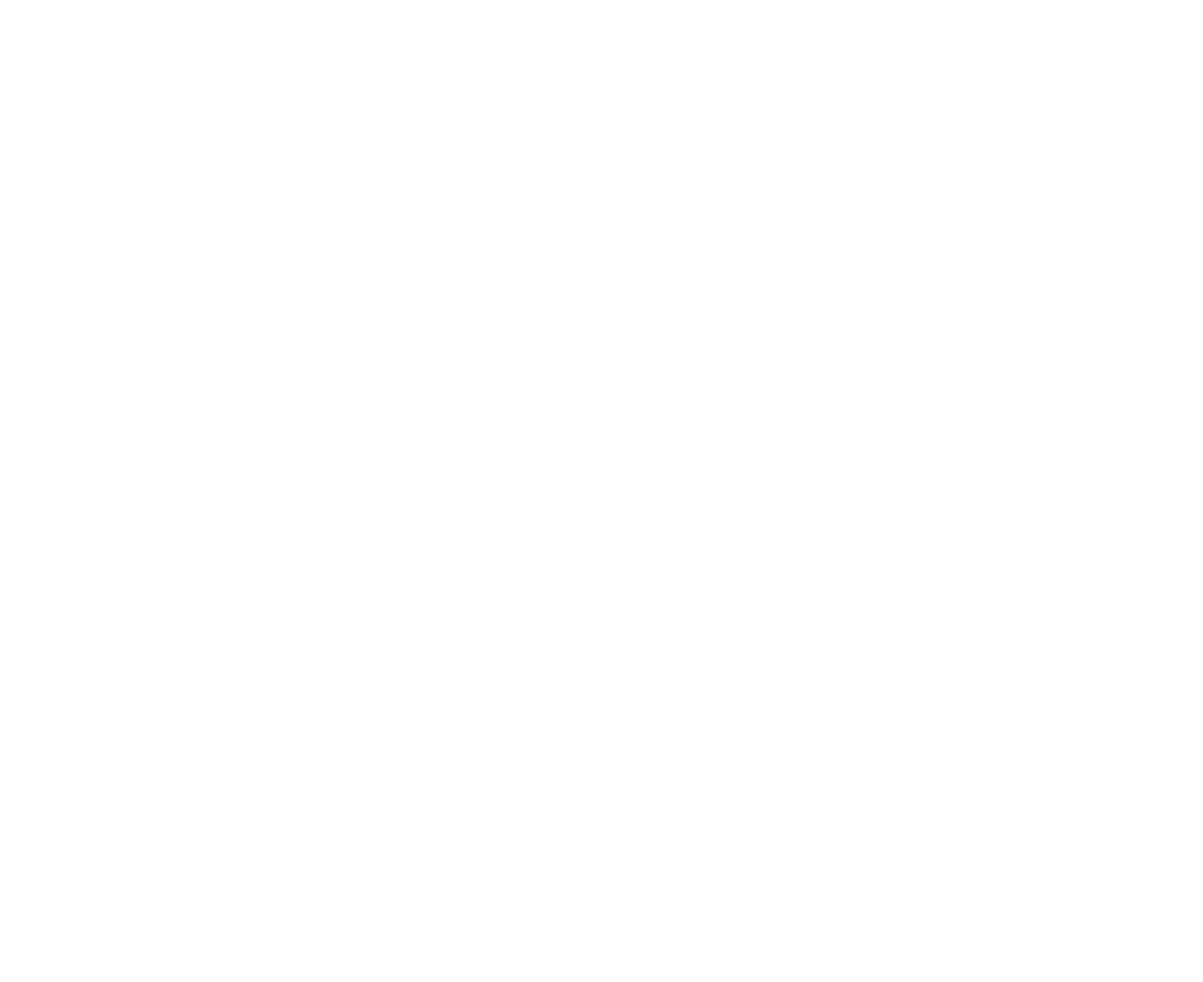
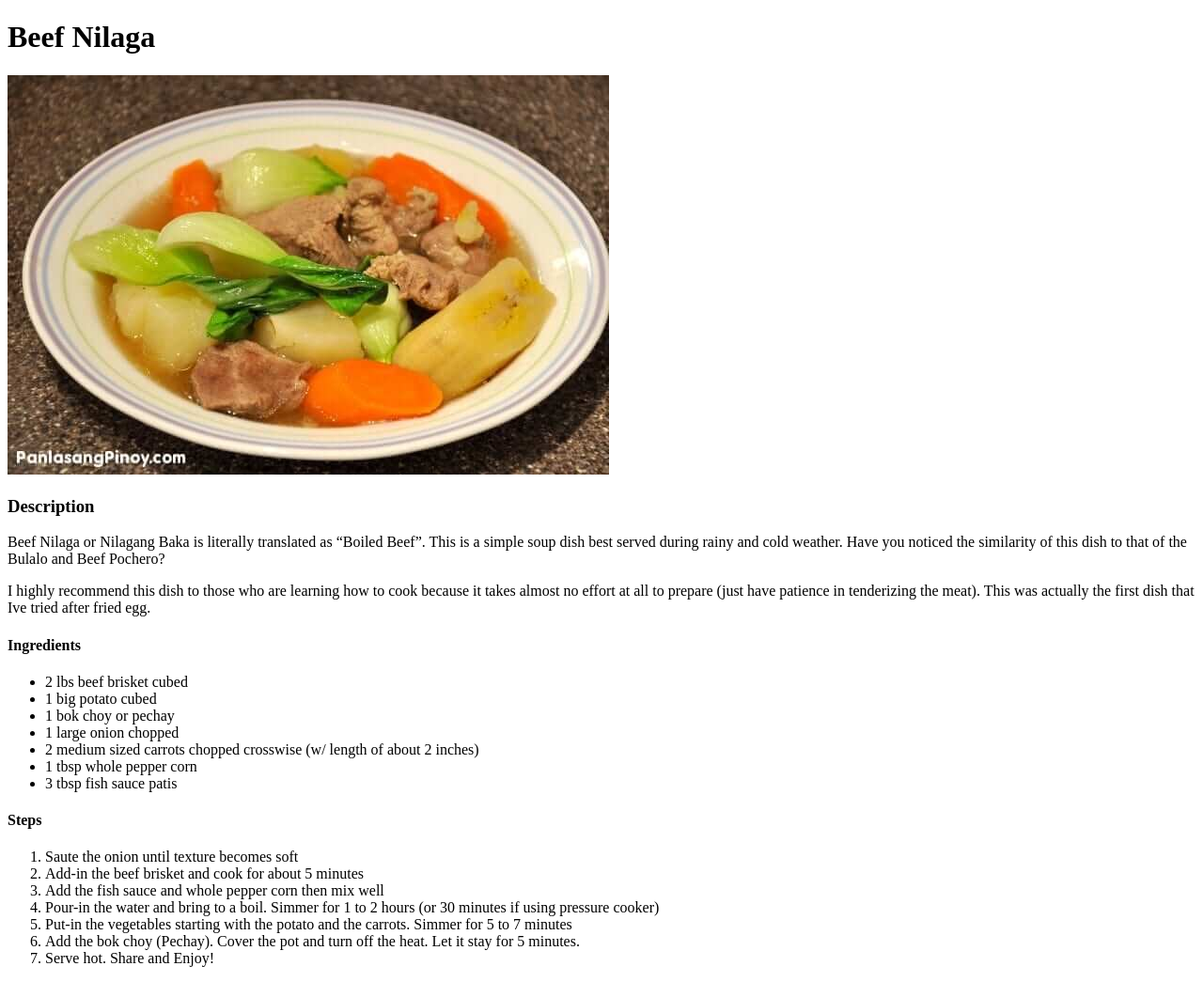
Before and after one commit to rjeffersonp/odin-recipes, a plain HTML site: page recipes/beef_nilaga.html in a window 1280 px wide. Shown: the whole page at 94% size. Before the commit the page ends 800 px from the top, so only its background shows below. Drawn offline with Linux system fonts and the light colour scheme.

Commit message:
Create Beef Nilaga recipe
Added new image the the dish. Added the link on the homepage. Add content on it's html file.

```diff
--- a/recipes/beef_nilaga.html
+++ b/recipes/beef_nilaga.html
@@ -0,0 +1,44 @@
+<!DOCTYPE html>
+<html lang="en">
+<head>
+    <meta charset="UTF-8">
+    <meta http-equiv="X-UA-Compatible" content="IE=edge">
+    <meta name="viewport" content="width=device-width, initial-scale=1.0">
+    <title>Beef Nilaga</title>
+</head>
+<body>
+
+    <h1>Beef Nilaga</h1>
+
+    <img src="../images/beef_nilaga.jpg" alt="beef_nilaga_image">
+
+    <h3>Description</h3>
+
+    <p>Beef Nilaga or Nilagang Baka is literally translated as “Boiled Beef”. This is a simple soup dish best served during rainy and cold weather. Have you noticed the similarity of this dish to that of the Bulalo and Beef Pochero?</p>
+    <p>I highly recommend this dish to those who are learning how to cook because it takes almost no effort at all to prepare (just have patience in tenderizing the meat). This was actually the first dish that Ive tried after fried egg.</p>
+
+    <h4>Ingredients</h4>
+
+    <ul>
+        <li>2 lbs beef brisket cubed</li>
+        <li>1 big potato cubed</li>
+        <li>1 bok choy or pechay</li>
+        <li>1 large onion chopped</li>
+        <li>2 medium sized carrots chopped crosswise (w/ length of about 2 inches)</li>
+        <li>1 tbsp whole pepper corn</li>
+        <li>3 tbsp fish sauce patis</li>
+    </ul>
+
+    <h4>Steps</h4>
+
+    <ol>
+        <li>Saute the onion until texture becomes soft</li>
+        <li>Add-in the beef brisket and cook for about 5 minutes</li>
+        <li>Add the fish sauce and whole pepper corn then mix well</li>
+        <li>Pour-in the water and bring to a boil. Simmer for 1 to 2 hours (or 30 minutes if using pressure cooker)</li>
+        <li>Put-in the vegetables starting with the potato and the carrots. Simmer for 5 to 7 minutes</li>
+        <li>Add the bok choy (Pechay). Cover the pot and turn off the heat. Let it stay for 5 minutes.</li>
+        <li>Serve hot. Share and Enjoy!</li>
+    </ol>
+</body>
+</html>
```
Also changed, not shown: index.html (+1 -0 lines), images/beef_nilaga.jpg (added).
